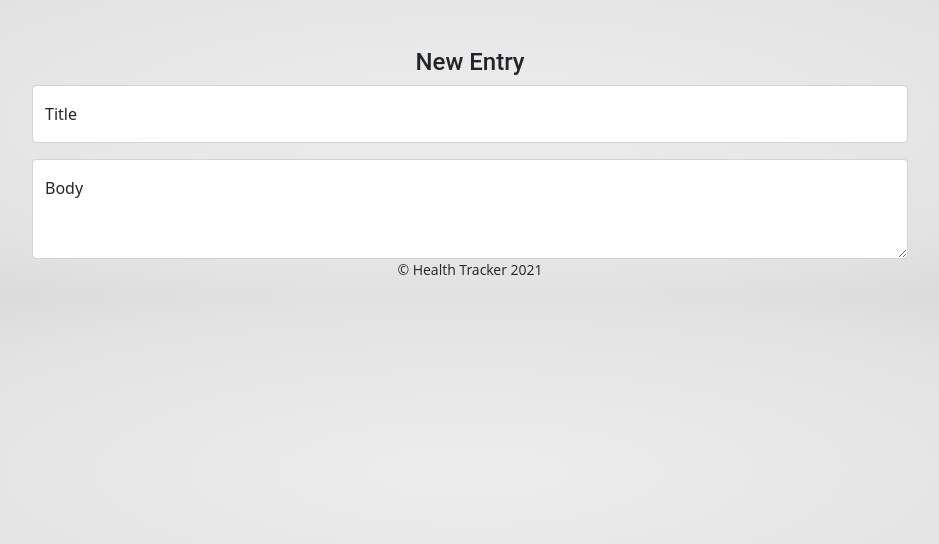
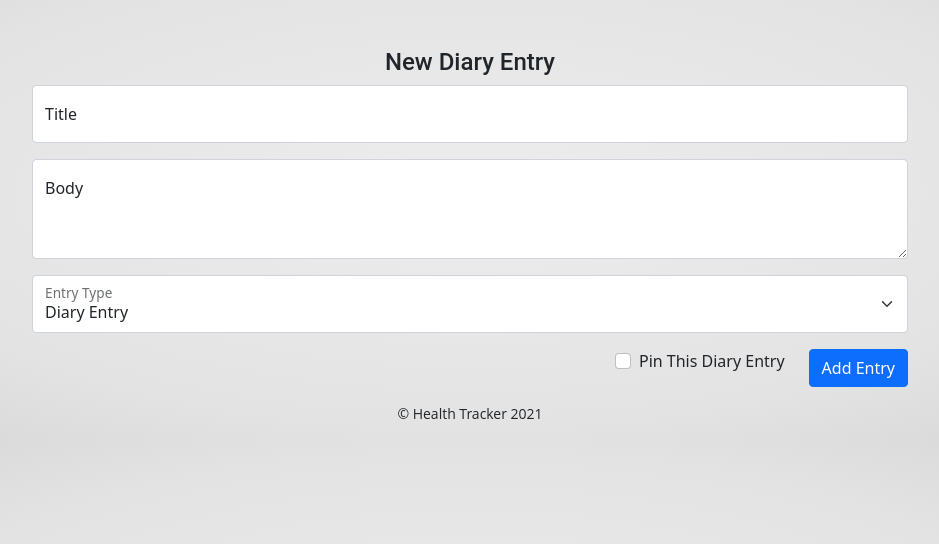
Before and after one commit to JakubMrowicki/health-tracker, a Flask app: page /new in a window 1280 px wide. Shown: the part 56-600 px from the top of the page, without its empty margins (170-1109 px from the left). Run offline with Flask 2, Linux system fonts and the light colour scheme; the visitor is signed in with stand-in values (Sample User, id 1); some libraries are stand-ins or nearby versions.

Commit message:
add functionality to add new entries

```diff
--- a/app.py
+++ b/app.py
@@ -3,6 +3,7 @@ from flask import (
     Flask, flash, render_template,
     redirect, request, session, url_for)
 from flask_pymongo import PyMongo
+from datetime import datetime
 from bson.objectid import ObjectId
 from werkzeug.security import generate_password_hash, check_password_hash
 if os.path.exists("env.py"):
@@ -18,6 +19,14 @@ app.secret_key = os.environ.get("SECRET_KEY")
 
 
 mongo = PyMongo(app)
+
+
+def isLogged():
+    try:
+        if session["user"]:
+            return True
+    except KeyError:
+        return False
 
 
 @app.route("/", methods=["GET", "POST"])
@@ -37,25 +46,27 @@ def home():
         else:
             flash("Incorrect username or password. Please try again.")
             return redirect(url_for("home"))
-    try:
-        if session["user"]:
-            # if logged in, take to the dashboard
-            return feed()
-    except KeyError:
+    if not isLogged():
         return render_template("welcome.html")
+    else:
+        return feed()
 
 
 def feed():
     user_info = mongo.db.users.find_one({"username": session["user"]})
     entries = list(mongo.db.entries.find(
-        {"user": session["user"]}).sort("timestamp", -1))
+        {"user": session["user"]}))
     return render_template("feed.html", entries=entries, user=user_info)
 
 @app.route("/signout")
 def signout():
-    flash("You've been signed out.")
-    session.pop("user")
-    return redirect(url_for("home"))
+    if not isLogged():
+        flash("You must be logged in to access this page.")
+        return render_template("welcome.html")
+    else:
+        flash("You've been signed out.")
+        session.pop("user")
+        return redirect(url_for("home"))
 
 
 @app.route("/register", methods=["GET", "POST"])
@@ -85,7 +96,26 @@ def register():
 
 @app.route("/new", methods=["GET", "POST"])
 def new():
-    return render_template("new.html")
+    if not isLogged():
+        flash("You must be logged in to access this page.")
+        return render_template("welcome.html")
+    else:
+        if request.method == "POST":
+            current_time = datetime.now()
+            body = request.form.get("body") if len(request.form.get("body")) > 1 else None
+            pinned = True if request.form.get("pinned") == "pin" else False
+            entry = {
+                "title": request.form.get("title"),
+                "body": body,
+                "type": request.form.get("type"),
+                "pinned": pinned,
+                "date": current_time.strftime("%d/%m/%Y"),
+                "user": session["user"]
+            }
+            mongo.db.entries.insert_one(entry)
+            flash("Your entry has been added!")
+            return redirect(url_for("home"))
+        return render_template("new.html")
 
 
 if __name__ == "__main__":
--- a/templates/base.html
+++ b/templates/base.html
@@ -21,7 +21,7 @@
                     {% if request.endpoint == 'home' %}
                         <a href="{{ url_for('new') }}" class="btn btn-success" data-bs-toggle="tooltip" data-bs-placement="bottom" title="Add a new entry"><i class="fas fa-plus-circle"></i></a>
                     {% else %}
-                        <a href="{{ url_for('home') }}" class="btn btn-success" data-bs-toggle="tooltip" data-bs-placement="bottom" title="Go back home"><i class="fas fa-home"></i></a>
+                        <a href="{{ url_for('home') }}" class="btn btn-success" data-bs-toggle="tooltip" data-bs-placement="bottom" title="Home"><i class="fas fa-home"></i></a>
                     {% endif %}
 
                     <button class="btn btn-outline-secondary mx-2" data-bs-toggle="tooltip" data-bs-placement="bottom" title="Search"><i class="fas fa-search"></i></button>
--- a/templates/new.html
+++ b/templates/new.html
@@ -1,14 +1,41 @@
 {% extends "base.html" %}
 {% block content %}
-    <h4 class="text-center pt-5">New Entry</h4>
-    <form action="{{ url_for('new') }}" method="post">
+    <h4 class="text-center pt-5">New Diary Entry</h4>
+    <div class="row">
+        <div class="col-12 d-flex justify-content-center">
+            <form class="d-block" action="{{ url_for('new') }}" method="post" style="width: 100%;">
                 <div class="form-floating mb-3">
-            <input type="text" class="form-control" name="title" id="title" placeholder="Title of your diary entry">
+                    <input type="text" class="form-control" name="title" id="title" placeholder="Title of your diary entry" required>
                     <label for="title">Title</label>
                 </div>
-          <div class="form-floating">
-            <textarea type="text" class="form-control" name="body" id="body" placeholder="Write your diary entry here" style="height: 100px" maxlength="500" required></textarea>
+                <div class="form-floating mb-3">
+                    <textarea type="text" class="form-control" name="body" id="body" placeholder="Write your diary entry here"
+                        style="height: 100px" maxlength="500"></textarea>
                     <label for="body">Body</label>
                 </div>
+                <div class="form-floating mb-3">
+                    <select class="form-select" name="type" id="type">
+                        <option value="1" selected>Diary Entry</option>
+                        <option value="1">Appointment</option>
+                        <option value="2">Doctor's Advice</option>
+                        <option value="3">Allergic Reaction</option>
+                    </select>
+                    <label for="type">Entry Type</label>
+                </div>
+                <div class="row d-flex justify-content-end">
+                    <div class="col-auto">
+                        <div class="form-check">
+                            <input class="form-check-input" type="checkbox" name="pinned" id="pinned" value="pin">
+                            <label class="form-check-label" for="pinned">
+                                Pin This Diary Entry
+                            </label>
+                        </div>
+                    </div>
+                    <div class="col-auto">
+                        <button type="submit" class="btn btn-primary mb-3">Add Entry</button>
+                    </div>
+                </div>
             </form>
+        </div>
+    </div>
 {% endblock %}
```
Also changed, not shown: templates/feed.html (+8 -4 lines). Lines whose indentation alone changed are shown as unchanged.
